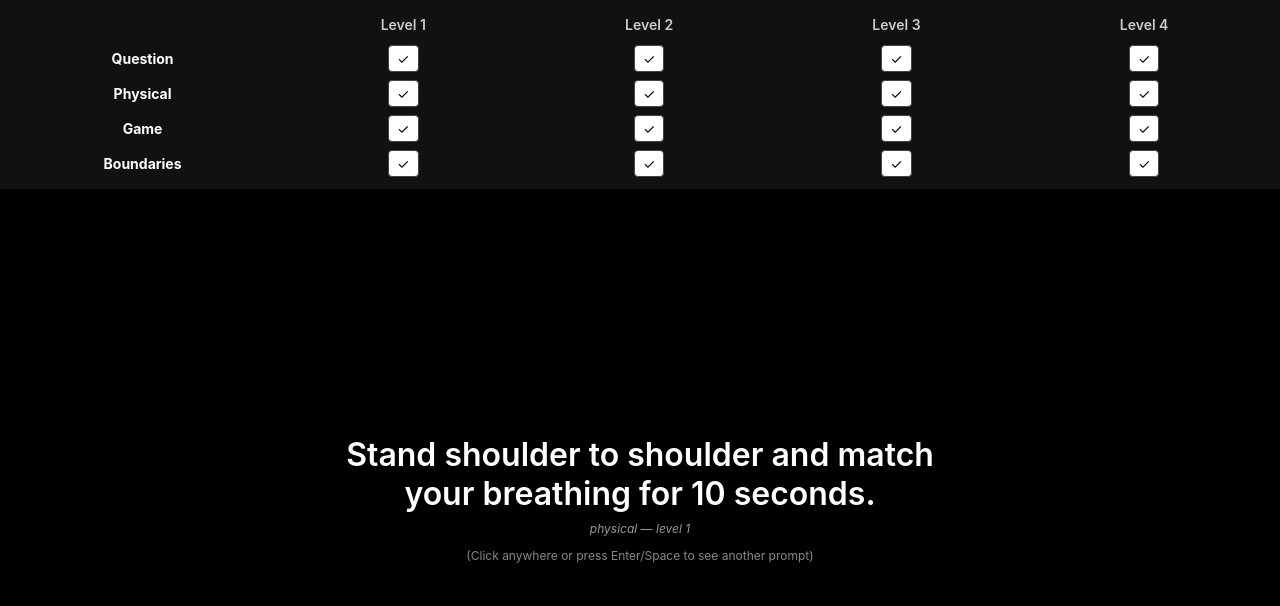
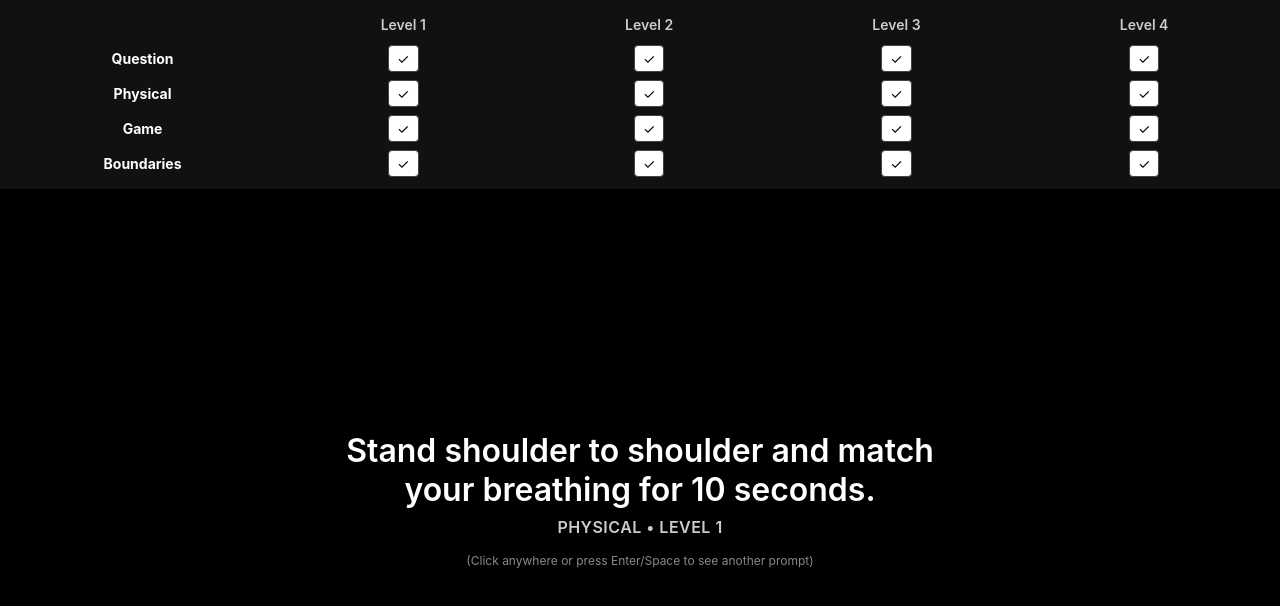
Before and after one commit to improv-tools/impbreaker, a React (Create React App) app: page / in a window 1280 px wide. Shown: the top 606 px of the page. Built offline with nearby package versions, Linux system fonts and the light colour scheme.

Commit message:
Update App.jsx

```diff
--- a/src/App.jsx
+++ b/src/App.jsx
@@ -222,14 +222,17 @@ export default function App() {
               {currentPrompt.text}
             </h1>
             <div
-              style={{
-                fontSize: "0.75rem",
-                color: "#999",
-                fontStyle: "italic",
-              }}
-            >
-              {currentPrompt.category} — level {currentPrompt.level}
-            </div>
+  style={{
+    fontSize: "1rem",
+    fontWeight: "600",
+    color: "#cccccc",
+    marginBottom: "0.25rem",
+    letterSpacing: "0.03em",
+    textTransform: "uppercase",
+  }}
+>
+  {currentPrompt.category} • Level {currentPrompt.level}
+</div>
             <p
               style={{
                 fontSize: "0.75rem",
```
